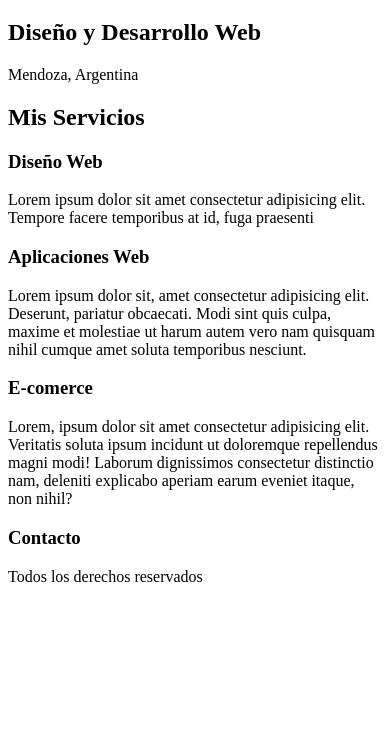
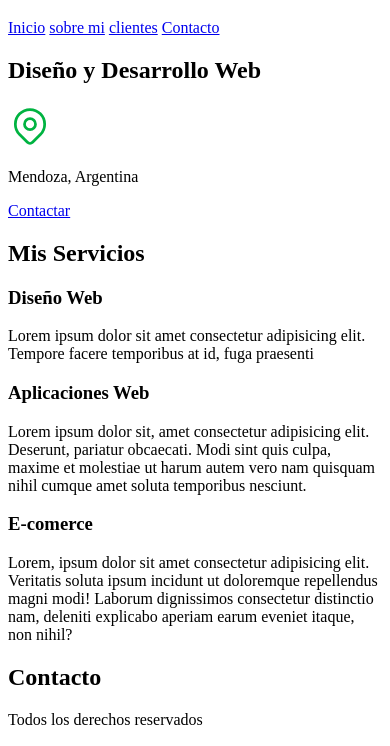
Before and after one commit to Fercho3799/web-portafolio, a plain HTML site: page index.html in a window 390 px wide. Shown: the part 98-844 px from the top of the page. Drawn offline with Linux system fonts and the light colour scheme.

Commit message:
agregar_icono
desde tablet icon tomamos la etiqueta con el icono y lo agregamos

```diff
--- a/index.html
+++ b/index.html
@@ -7,33 +7,53 @@
     <title>Portafolio web</title>
 </head>
 <body>
+
     <header>
         <h1>Mariana Carvagal Diseñadora Industrial</h1>
     </header>
+    <nav>
+        <a href="#">Inicio</a>
+        <a href="#">sobre mi</a>
+        <a href="#">clientes</a>
+        <a href="#">Contacto</a>
+    </nav>
+
     <section>
         <h2>Diseño y Desarrollo Web </h2>
+        <svg xmlns="http://www.w3.org/2000/svg" class="icon icon-tabler icon-tabler-map-pin" width="44" height="44" viewBox="0 0 24 24" stroke-width="1.5" stroke="#00b341" fill="none" stroke-linecap="round" stroke-linejoin="round">
+            <path stroke="none" d="M0 0h24v24H0z" fill="none"/>
+            <circle cx="12" cy="11" r="3" />
+            <path d="M17.657 16.657l-4.243 4.243a2 2 0 0 1 -2.827 0l-4.244 -4.243a8 8 0 1 1 11.314 0z" />
+          </svg>
         <p>Mendoza, Argentina </p>
+        <a href="#">Contactar</a>
     </section>
+
     <main>
         <h2>Mis Servicios</h2>
         <section>
             <h3>Diseño Web</h3>
             <p>Lorem ipsum dolor sit amet consectetur adipisicing elit. Tempore facere temporibus at id, fuga praesenti</p>
         </section>
+
         <section>
             <h3>Aplicaciones Web</h3>
             <p>Lorem ipsum dolor sit, amet consectetur adipisicing elit. Deserunt, pariatur obcaecati. Modi sint quis culpa, maxime et molestiae ut harum autem vero nam quisquam nihil cumque amet soluta temporibus nesciunt.</p>
         </section>
+
         <section>
             <h3>E-comerce</h3>
             <p>Lorem, ipsum dolor sit amet consectetur adipisicing elit. Veritatis soluta ipsum incidunt ut doloremque repellendus magni modi! Laborum dignissimos consectetur distinctio nam, deleniti explicabo aperiam earum eveniet itaque, non nihil?</p>
         </section>
+
+    </main>
         <section>
-            <h3>Contacto</h3>
+            <h2>Contacto</h2>
+        </section>
+
+        <footer>
             <p>Todos los derechos reservados</p>
-        </section>
-    </main>
-
+        </footer>
 
 
 
```
